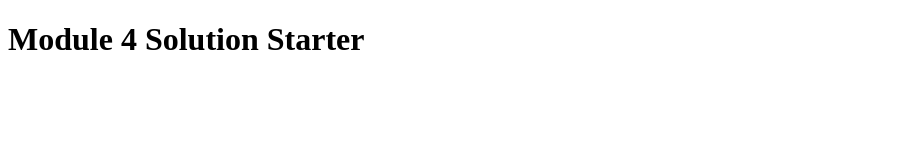
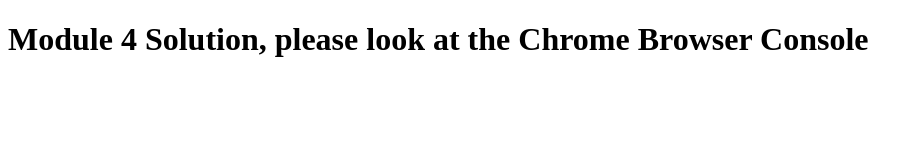
Before and after one commit to drbrstudent/drbrCoursera, a plain HTML site: page module4_Solution/index.html in a window 1280 px wide. Shown: the whole page, without its empty margins (0-923 px from the left). Drawn offline with Linux system fonts and the light colour scheme.

Commit message:
Assignment 4

```diff
--- a/module4_Solution/index.html
+++ b/module4_Solution/index.html
@@ -12,6 +12,6 @@
   <script src="script.js"></script>
 </head>
 <body>
-  <h1>Module 4 Solution Starter</h1>
+  <h1>Module 4 Solution, please look at the Chrome Browser Console</h1>
 </body>
 </html>
```
